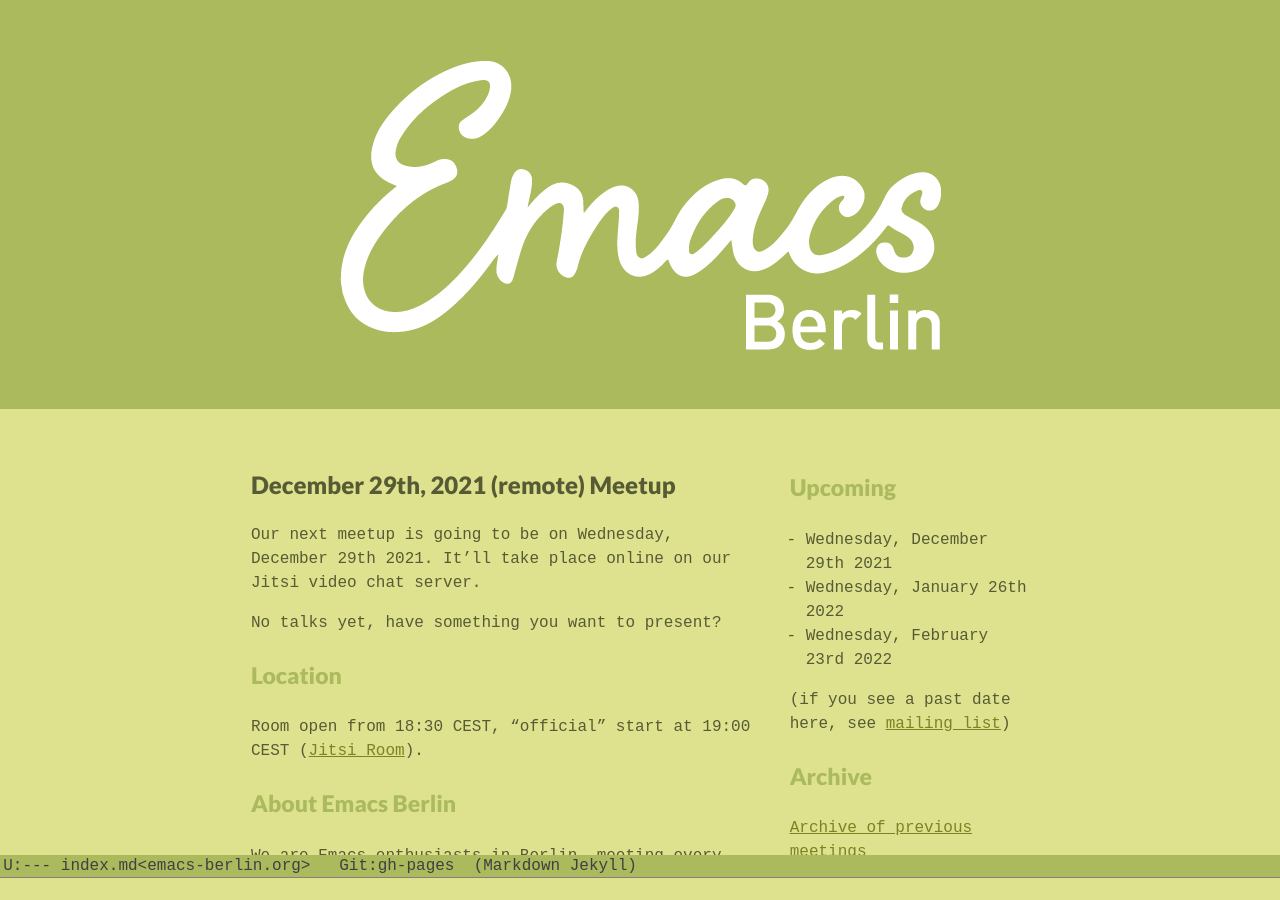
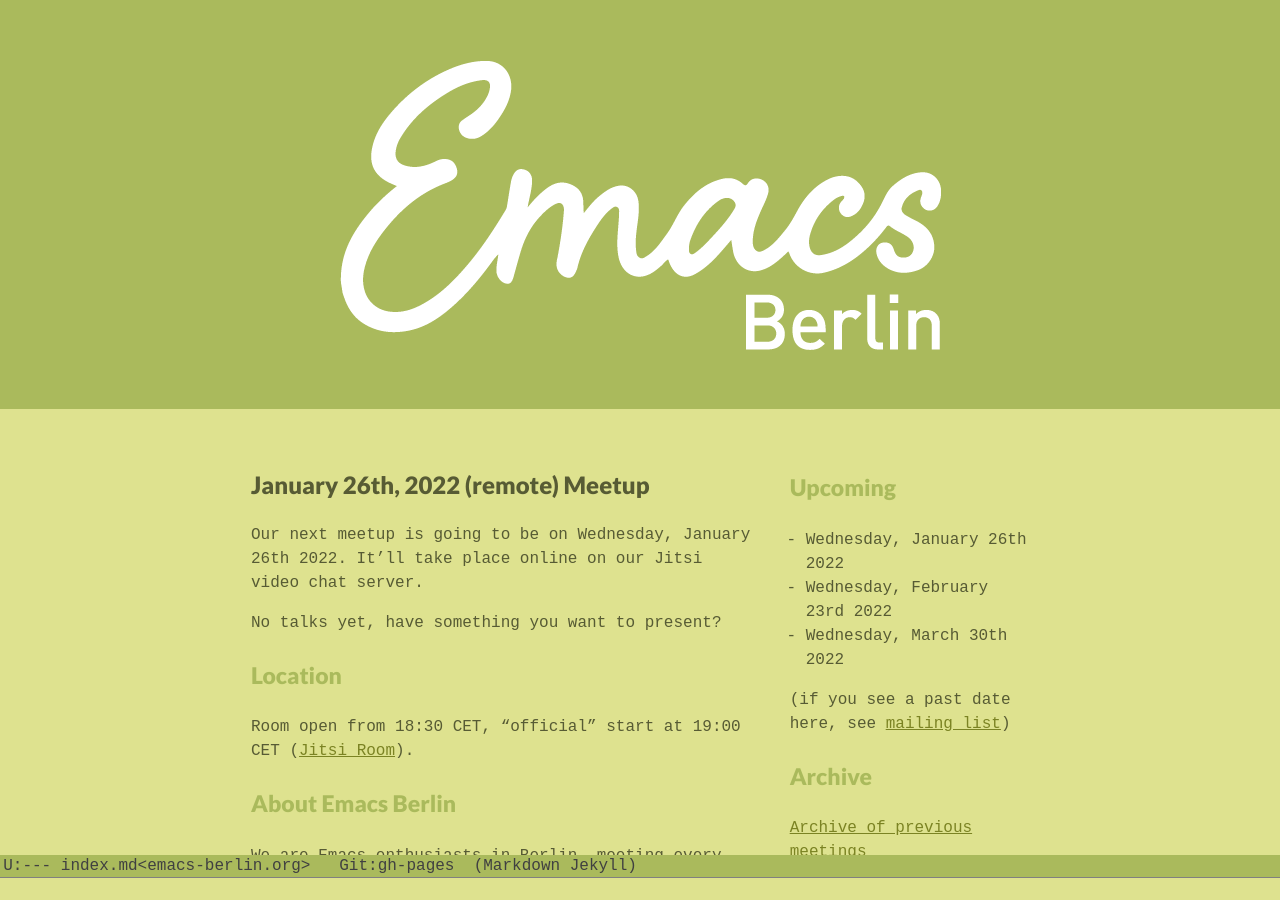
Before and after one commit to emacs-berlin/emacs-berlin.org, a Jekyll site: the page built from index.md, in a window 1280 px wide and 900 px high. Built offline with Jekyll 4.4.1, drawn with Linux system fonts in a browser that asks for light colours.

Commit message:
January 2022
CET, not CEST

```diff
--- a/index.md
+++ b/index.md
@@ -13,9 +13,9 @@
 
 <section id="below-fold"><div class="row"><div class="medium-8 columns">
 
-# December 29th, 2021 (remote) Meetup
+# January 26th, 2022 (remote) Meetup
 
-Our next meetup is going to be on Wednesday, December 29th 2021. It'll
+Our next meetup is going to be on Wednesday, January 26th 2022. It'll
 take place online on our Jitsi video chat server.
 
 No talks yet, have something you want to present?
@@ -23,8 +23,8 @@
 
 ### Location
 
-Room open from 18:30 CEST, "official" start at 19:00 CEST ([Jitsi
-Room](https://jitsi.emacs-berlin.org/december-2021)).
+Room open from 18:30 CET, "official" start at 19:00 CET ([Jitsi
+Room](https://jitsi.emacs-berlin.org/january-2022)).
 
 ### About Emacs Berlin
 
@@ -51,12 +51,11 @@
 <div class="medium-4 columns">
 ### Upcoming
 
-* Wednesday, December 29th 2021
 * Wednesday, January 26th 2022
 * Wednesday, February 23rd 2022
+* Wednesday, March 30th 2022
 
 <!--
-* Wednesday, March 30th 2022
 * Wednesday, April 27th 2022
 * Wednesday, May 25th 2022
 * Wednesday, June 29th 2022
@@ -132,8 +131,6 @@
 
 [ml]: https://mailb.org/mailman/listinfo/emacs-berlin "Mailing List"
 [mla]: https://mailb.org/pipermail/emacs-berlin/ "Mailing List Archive"
-[mla2020]: https://mailb.org/pipermail/emacs-berlin/2020/thread.html "Mailing List Archive 2020 by Thread"
-[mla2021]: https://mailb.org/pipermail/emacs-berlin/2021/thread.html "Mailing List Archive 2021 by Thread"
 [mlag]: news://news.gmane.io/gmane.org.user-groups.emacs.berlin
 [contact]: mailto:emacs-berlin-owner@emacs-berlin.org "Send an email to organizers"
 [ghi]: https://github.com/emacs-berlin/emacs-berlin.org/issues "emacs-berlin GitHub Issues"
```
